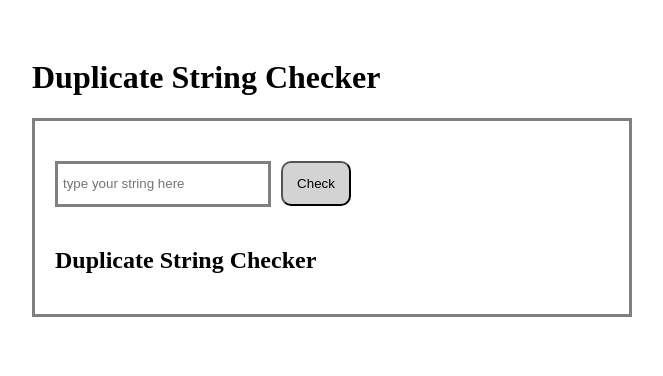
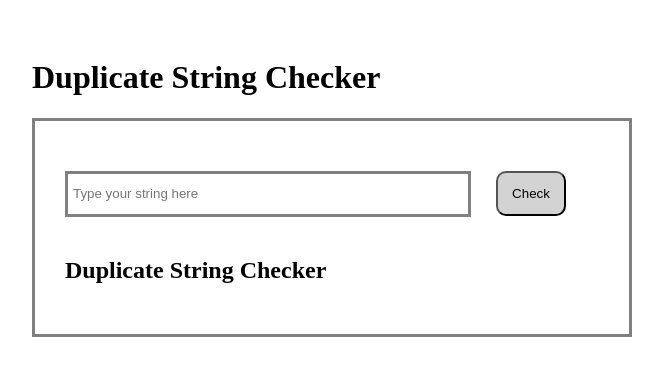
Before and after one commit to mofthecross/duplicateStringChecker, a React app: page / in a window 1280 px wide. Shown: the top 376 px of the page, without its empty margins (308-971 px from the left). Built offline with nearby package versions, Linux system fonts and the light colour scheme.

Commit message:
Final minor style changes

```diff
--- a/client/components/Input.js
+++ b/client/components/Input.js
@@ -37,7 +37,7 @@ export default class Input extends Component {
         <div className='inputBox'>
         <input className="textField"
                 type='text'
-                placeholder= 'type your string here'
+                placeholder= 'Type your string here'
                 value={this.state.input}
                 onChange={this.handleChange}></input>
           <button  className='button' onClick={this.handleCheckButton}>Check</button>
--- a/client/functions.js
+++ b/client/functions.js
@@ -1,5 +1,3 @@
-import React from 'react';
-
 export const findDuplicates = inputString => {
   let resultSet = new Set();
 
--- a/styles/style.css
+++ b/styles/style.css
@@ -10,7 +10,7 @@
     border: solid;
     border-color: grey;
     margin: auto;
-    padding: 20px;
+    padding: 30px;
 }
 
 .textField {
@@ -18,17 +18,19 @@
     border-color: grey;
     margin: 20px auto;
     height: 30px;
-    width: 200px;
+    resize: horizontal;
+    overflow: auto;
+    width: 390px;
     padding: 5px;
 }
 
 .button {
     background-color: #d3d3d3;
     border-radius: 10px;
-    margin-left: 10px;
+    margin-left: 25px;
     width: 70px;
     height: 45px;
-    padding: 2px;
+    padding: 5px;
     cursor: pointer;
     text-decoration-color: grey;
 }
```
